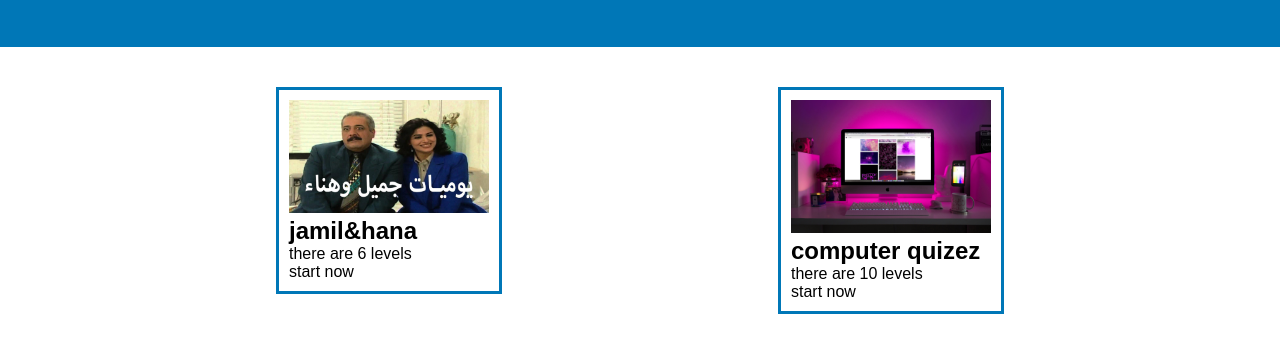
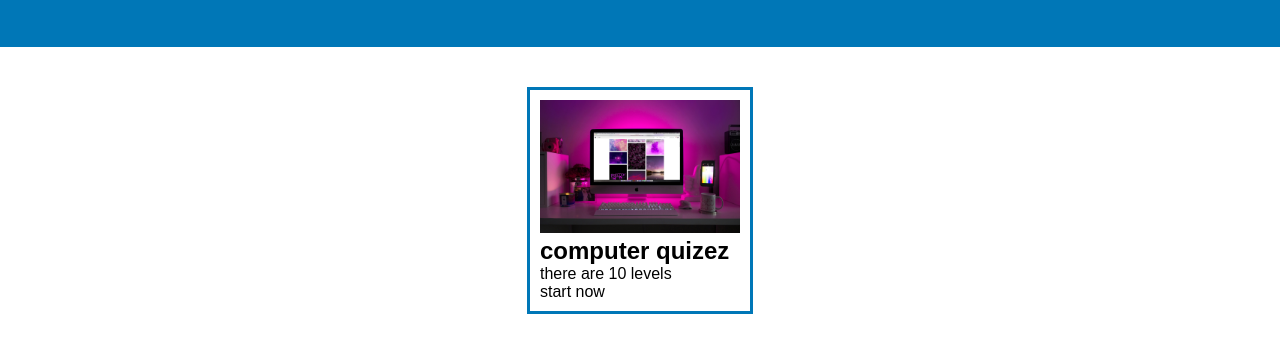
Before and after one commit to iamDynamic/Ali-Games, a plain HTML site: page index.html in a window 1280 px wide. Shown: the part 81-434 px from the top of the page. Drawn offline with Linux system fonts and the light colour scheme; files whose address does not match are found by name.

Commit message:
Update index.html

```diff
--- a/index.html
+++ b/index.html
@@ -13,12 +13,6 @@
           </nav>
 
          <article>
-          <div style="height: fit-content;" class="app">
-                    <img width="200px" src="./jamil&hana.jpg" alt="jamil&hana.jpg">
-                    <h1>jamil&hana</h1>
-                    <p>there are 6 levels</p>
-                    <a href="/jamil&hana/jamil&hana.html?id=8290d559-C628-45e2-8e99-E1a64d475741">start now</a>
-          </div>
           <div class="app">
                     <img width="200px" src="./computer img.jpg" alt="computer img.jpg">
                     <h1>computer quizez</h1>
```
